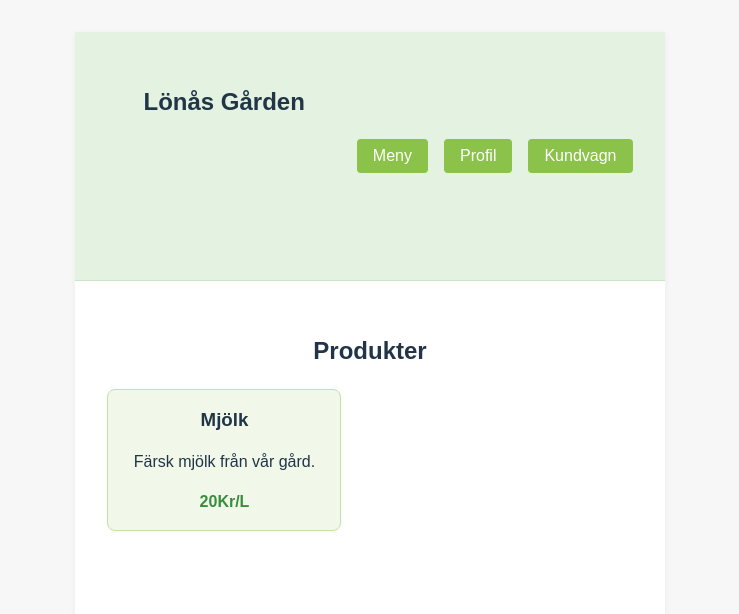
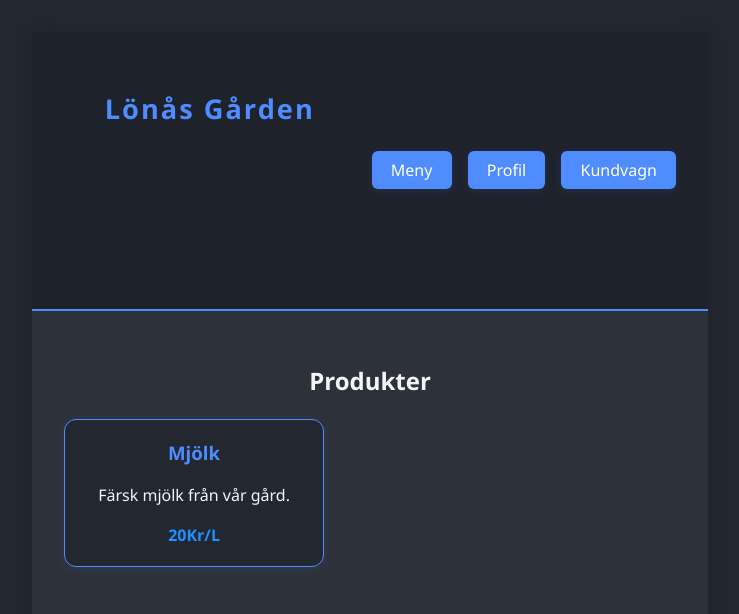
Before and after one commit to Ribban/D0018E-The-Farm, a React (Vite) app in the folder Frontend/: page / in a window 1280 px wide. Shown: the top 614 px of the page, without its empty margins (270-1009 px from the left). Built offline with nearby package versions, Linux system fonts and the light colour scheme.

Commit message:
Ändra hemsida-färg till något inte hemskt

```diff
--- a/Frontend/src/App.css
+++ b/Frontend/src/App.css
@@ -43,16 +43,17 @@
 
 body {
   margin: 0;
-  font-family: Arial, sans-serif;
-  background: #f7f7f7;
+  font-family: 'Segoe UI', Arial, sans-serif;
+  background: #23272f;
+  color: #f5f6fa;
 }
 
 .App {
   max-width: 900px;
   margin: 0 auto;
-  background: #fff;
+  background: #2d313a;
   min-height: 100vh;
-  box-shadow: 0 2px 8px rgba(0,0,0,0.05);
+  box-shadow: 0 2px 16px rgba(0,0,0,0.15);
 }
 
 .header {
@@ -60,25 +61,31 @@ body {
   justify-content: space-between;
   align-items: center;
   padding: 1rem 2rem;
-  background: #e3f2e1;
-  border-bottom: 1px solid #cce3cc;
+  background: #1e222b;
+  border-bottom: 2px solid #4f8cff;
 }
 .logo {
-  font-size: 1.5rem;
+  font-size: 1.7rem;
   font-weight: bold;
+  color: #4f8cff;
+  letter-spacing: 2px;
 }
 .nav button {
   margin-left: 1rem;
-  padding: 0.5rem 1rem;
+  padding: 0.5rem 1.2rem;
   border: none;
-  background: #8bc34a;
+  background: #4f8cff;
   color: #fff;
-  border-radius: 4px;
+  border-radius: 6px;
   cursor: pointer;
   font-size: 1rem;
+  font-weight: 500;
+  box-shadow: 0 2px 8px rgba(79,140,255,0.15);
+  transition: background 0.2s, box-shadow 0.2s;
 }
 .nav button:hover {
-  background: #689f38;
+  background: #1e90ff;
+  box-shadow: 0 4px 16px rgba(79,140,255,0.25);
 }
 
 .product-list {
@@ -90,19 +97,25 @@ body {
   flex-wrap: wrap;
 }
 .product-card {
-  background: #f1f8e9;
-  border: 1px solid #c5e1a5;
-  border-radius: 8px;
-  padding: 1rem;
-  width: 200px;
-  box-shadow: 0 1px 4px rgba(0,0,0,0.04);
+  background: #23272f;
+  border: 1px solid #4f8cff;
+  border-radius: 12px;
+  padding: 1.2rem;
+  width: 220px;
+  box-shadow: 0 2px 12px rgba(79,140,255,0.10);
+  color: #f5f6fa;
+  transition: box-shadow 0.2s;
+}
+.product-card:hover {
+  box-shadow: 0 4px 24px rgba(79,140,255,0.18);
 }
 .product-card h3 {
   margin: 0 0 0.5rem 0;
+  color: #4f8cff;
 }
 .product-card span {
   display: block;
   margin-top: 0.5rem;
   font-weight: bold;
-  color: #388e3c;
+  color: #1e90ff;
 }
```
